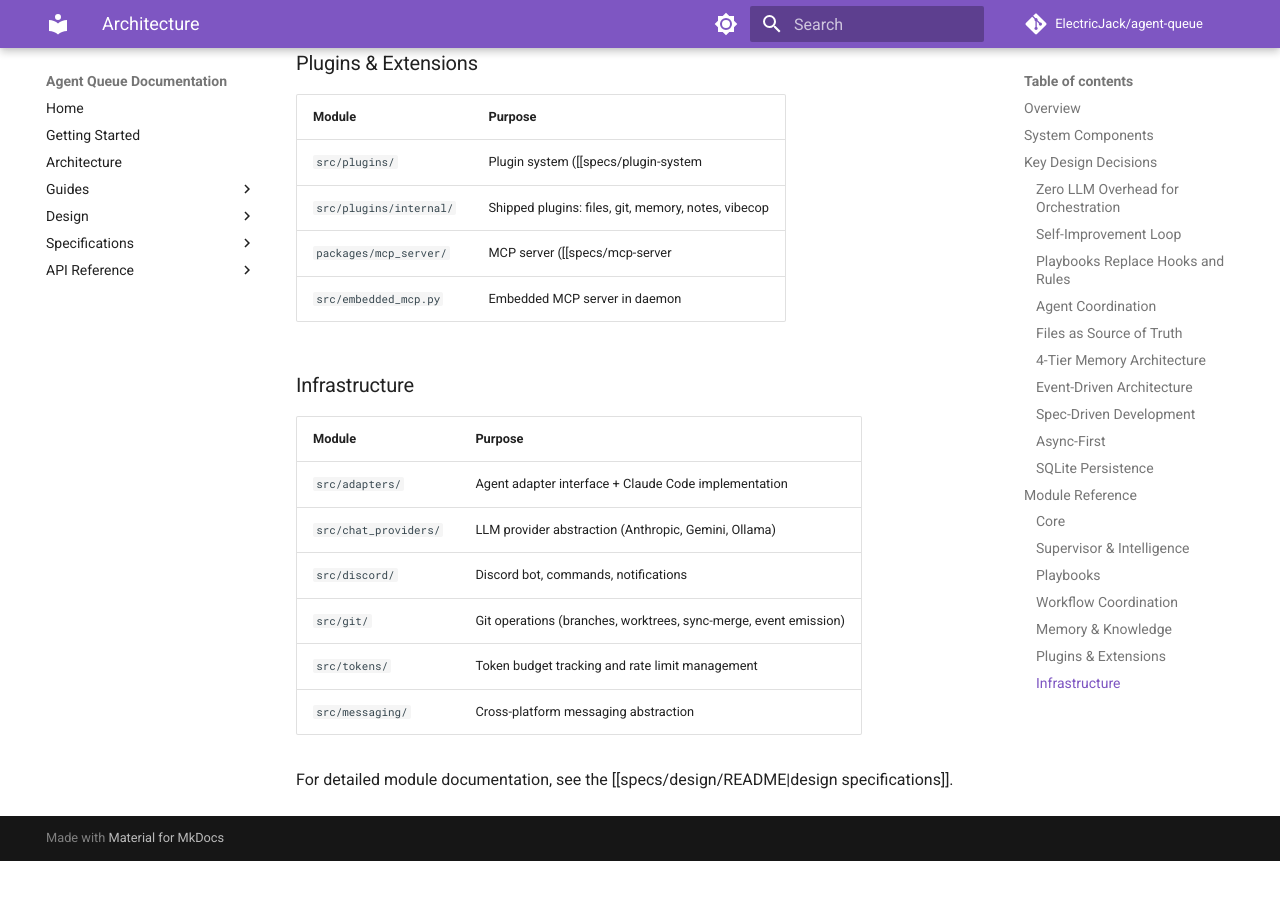
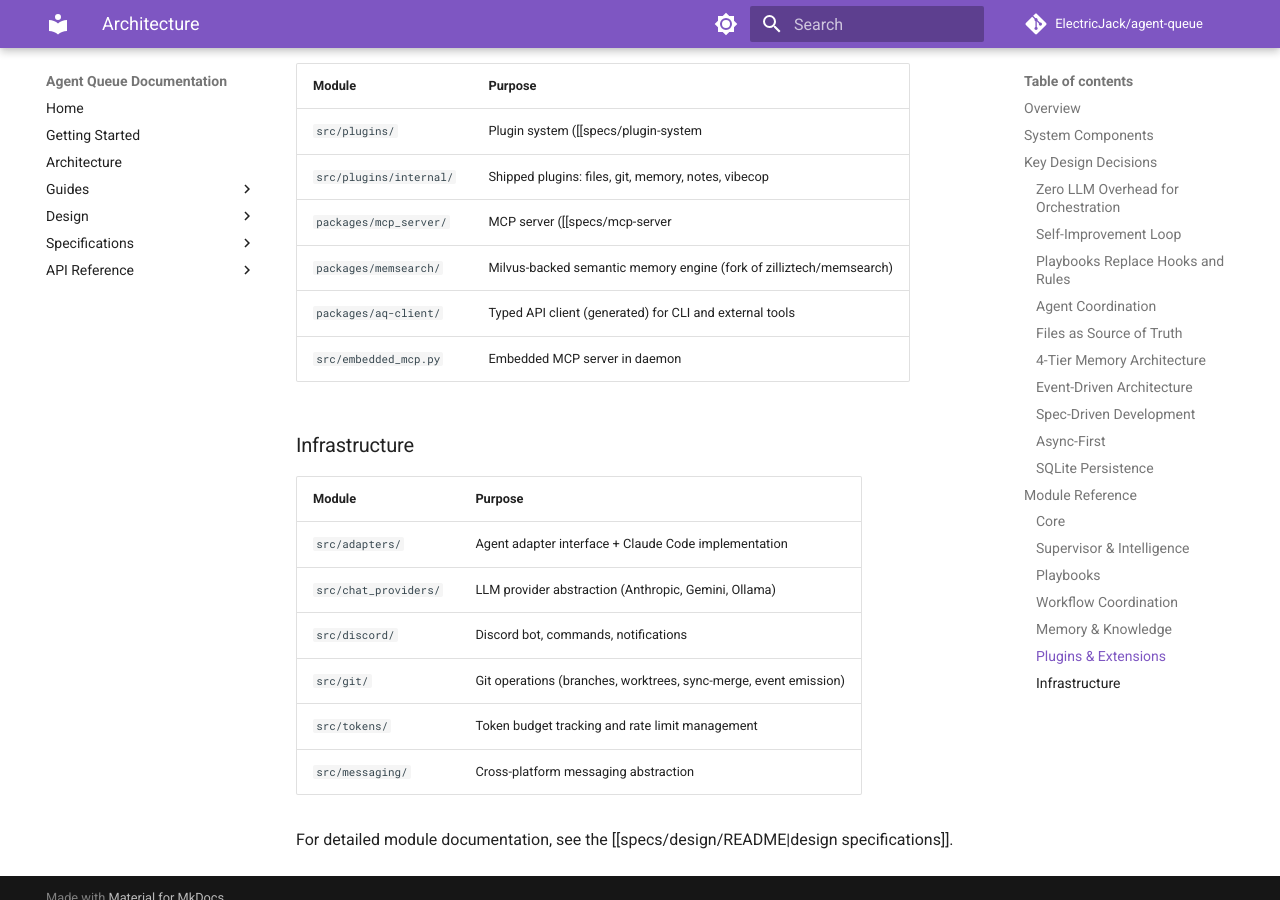
Before and after one commit to darcyle/agent-queue, an MkDocs documentation site: the page built from docs/guides/architecture.md, in a window 1280 px wide and 900 px high, scrolled down 5576 px. Built offline with MkDocs 1.6.1 and Material for MkDocs 9.7.7, drawn with Linux system fonts in a browser that asks for light colours; comment, search, counter and statistics services are not loaded; before the commit the page ends 6437 px from its top, so only the background shows below that.

```diff
--- a/docs/guides/architecture.md
+++ b/docs/guides/architecture.md
@@ -196,6 +200,8 @@ All state is persisted to SQLite via `aiosqlite`. The system survives restarts a
 | `src/plugins/` | Plugin system ([[specs/plugin-system|spec]]) |
 | `src/plugins/internal/` | Shipped plugins: files, git, memory, notes, vibecop |
 | `packages/mcp_server/` | MCP server ([[specs/mcp-server|spec]]) |
+| `packages/memsearch/` | Milvus-backed semantic memory engine (fork of zilliztech/memsearch) |
+| `packages/aq-client/` | Typed API client (generated) for CLI and external tools |
 | `src/embedded_mcp.py` | Embedded MCP server in daemon |
 
 ### Infrastructure
```
Also changed, not shown: other parts of docs/guides/architecture.md (+4 -0 lines), docs/index.md (+2 -2 lines).
